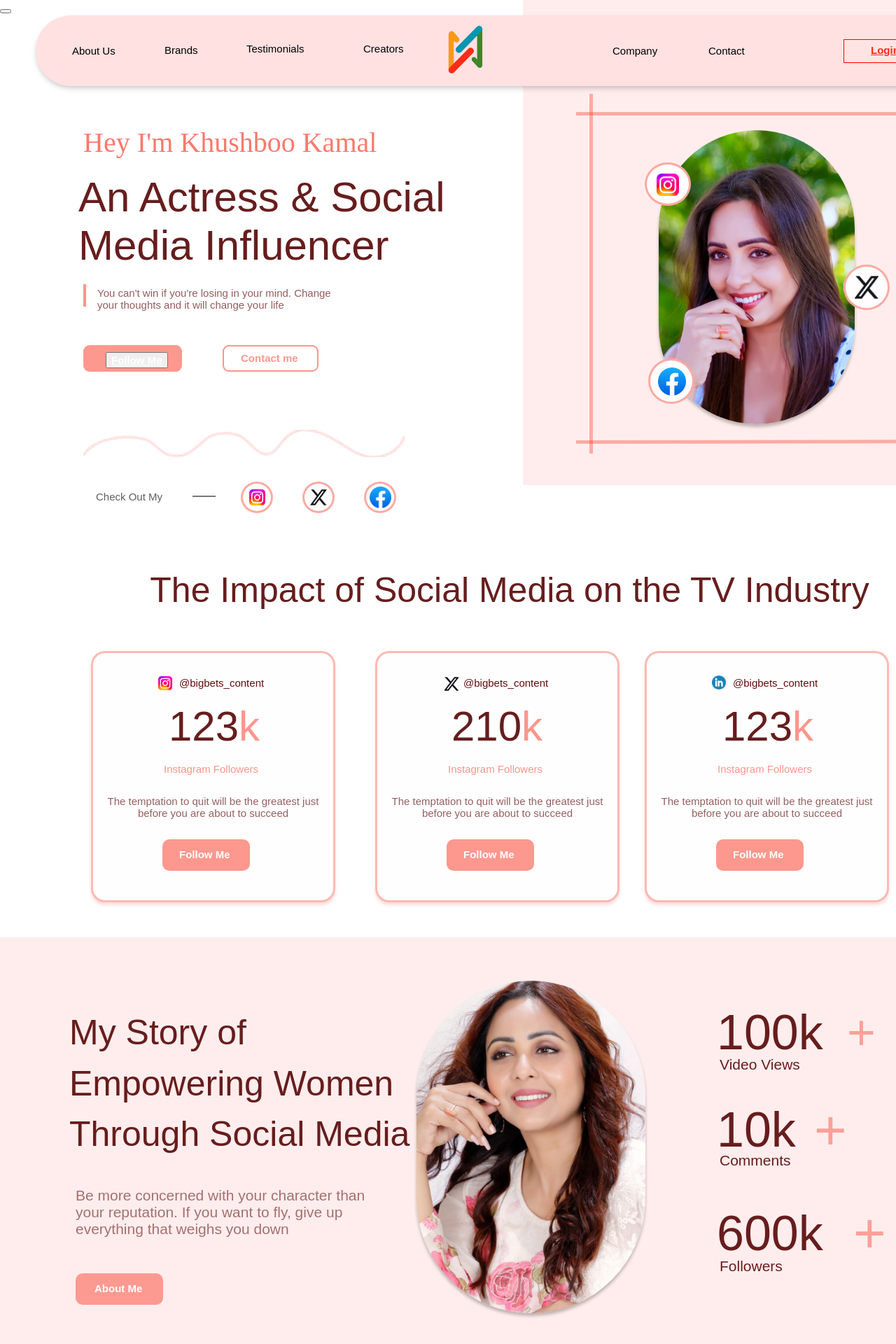
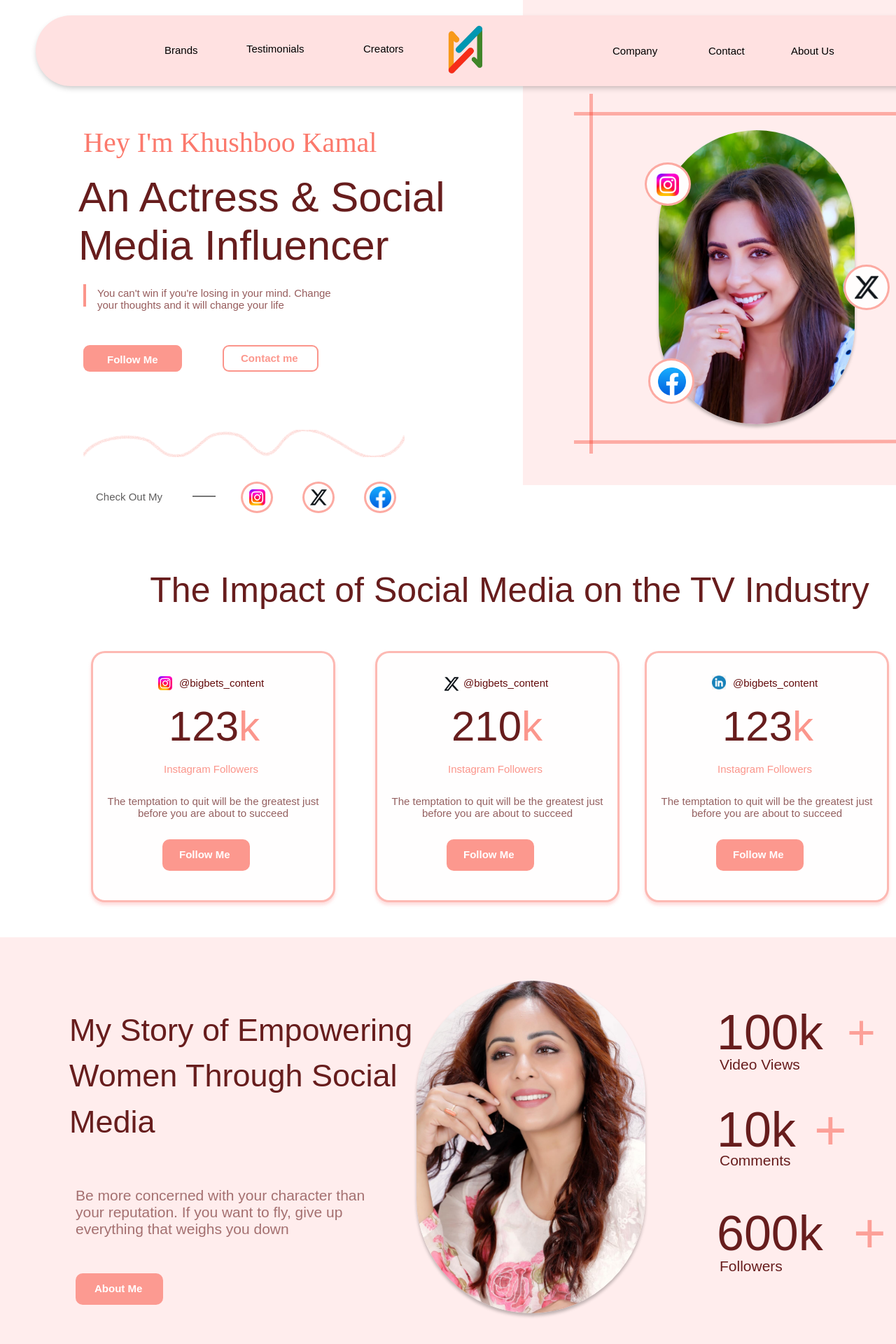
Before and after one commit to BigBetsdotAI/angular-website, an Angular app: page /portfolio in a window 1280 px wide. Shown: the top 1920 px of the page at 70% size. Built offline with nearby package versions, Linux system fonts and the light colour scheme.

Commit message:
css changes

```diff
--- a/src/app/components/clients/clients.html
+++ b/src/app/components/clients/clients.html
@@ -14,7 +14,7 @@
         <b>Ankur Arora Murder Case</b>, she steadily built her career through
         consistency and versatility.
       </p>
-      <button class="read-btn"><a href="#portfolio"> Read More</a></button>
+      <button class="read-btn" (click)="openPortfolioInNewTab()"><a href="#portfolio"> Read More</a></button>
     </div>
 
     <div class="profile-card">
--- a/src/app/components/clients/clients.ts
+++ b/src/app/components/clients/clients.ts
@@ -1,8 +1,9 @@
 import { Component } from '@angular/core';
+import { RouterLink } from '@angular/router';
 
 @Component({
   selector: 'app-clients',
-  imports: [],
+  imports: [RouterLink],
   templateUrl: './clients.html',
   styleUrl: './clients.scss'
 })
--- a/src/app/components/testimonials/testimonials.html
+++ b/src/app/components/testimonials/testimonials.html
@@ -6,7 +6,7 @@
       See how customers <br />
       <strong>drive impact</strong>
     </h2>
-    <button class="cta-btn" (click)="openPortfolioInNewTab()">See case studies</button>
+    <!-- <button class="cta-btn" (click)="openPortfolioInNewTab()">See case studies</button> -->
   </div>
 
   <div class="testimonial-right" appFadeIn delay="0.3s">
@@ -27,7 +27,7 @@
         </p>
         <h4>Khushboo Kamal</h4>
         <span>Actress</span>
-        <button class="read-more-btn" (click)="openPortfolioInNewTab()">Read More</button>
+        <!-- <button class="read-more-btn">Read More</button> -->
       </div>
     </div>
 
--- a/src/app/components/testimonials/testimonials.ts
+++ b/src/app/components/testimonials/testimonials.ts
@@ -9,8 +9,6 @@ import { RouterLink } from '@angular/router';
 })
 export class Testimonials {
 
-  openPortfolioInNewTab() {
-    window.open('/portfolio', '_blank');
-  }
+
 
 }
--- a/src/app/portfolio/portfolio.html
+++ b/src/app/portfolio/portfolio.html
@@ -18,15 +18,15 @@
   <div class="linked-in">LinkedIn</div>
   <div class="youtube">Youtube</div>
   <div class="company">Company</div>
-  <div class="about-us">About Us</div>
   <div class="brands">Brands</div>
   <div class="testimonials">Testimonials</div>
   <div class="creators">Creators</div>
   <div class="contact">Contact</div>
-  <div class="rectangle-3"></div>
+  <div class="about-us">About Us</div>
+  <!-- <div class="rectangle-3"></div>
   <button class="login">
-    <a href="https://bigbetsdotai.github.io/BigBets.upscaleyourself/">Login</a>
-  </button>
+    <a href="#">Login</a>
+  </button> -->
   <div class="line-1"></div>
   <div class="line-3"></div>
   <div class="line-4"></div>
--- a/src/app/portfolio/portfolio.scss
+++ b/src/app/portfolio/portfolio.scss
@@ -157,7 +157,7 @@
   font-size: 15px;
   font-weight: 400;
   position: absolute;
-  left: 103px;
+  left: 1130px;
   top: 64px;
 }
 .brands {
@@ -229,10 +229,10 @@
   border-style: solid;
   border-color: rgba(248, 45, 25, 0.34);
   border-width: 5px 0 0 0;
-  width: 518px;
+  width: 529px;
   height: 0px;
   position: absolute;
-  left: 823px;
+  left: 820px;
   top: 165px;
   transform-origin: 0 0;
   transform: rotate(0deg) scale(1, 1);
@@ -284,7 +284,7 @@
   width: 529px;
   height: 0px;
   position: absolute;
-  left: 823px;
+  left: 820px;
   top: 633.9px;
   transform-origin: 0 0;
   transform: rotate(-0.098deg) scale(1, 1);
@@ -570,7 +570,7 @@ img.x-logo1 {
   color: #671d1d;
   text-align: left;
   font-family: "PlayfairDisplay-Regular", sans-serif;
-  font-size: 50px;
+  font-size: 45px;
   font-weight: 400;
   position: absolute;
   left: 100px;
@@ -601,7 +601,7 @@ img.x-logo1 {
   color: #671d1d;
   text-align: left;
   font-family: "PlayfairDisplay-Regular", sans-serif;
-  font-size: 50px;
+  font-size: 45px;
   line-height: 145.04%;
   font-weight: 400;
   position: absolute;
@@ -945,7 +945,7 @@ img.x-logo1 {
 }
 .follow-me4 {
   position: absolute;
-  left: 151px;
+  left: 147px;
   top: 503px;
   cursor: pointer ;
 }
@@ -955,7 +955,11 @@ img.x-logo1 {
   font-family: "Laila-SemiBold", sans-serif;
   font-size: 15px;
   font-weight: 600;
-
+  text-decoration: none;
+}
+.followme {
+  background: none;
+  border: none;
 }
 .followme a:hover{
     color: #f82d19;
```
Also changed, not shown: src/assets/logo.png (deleted).
